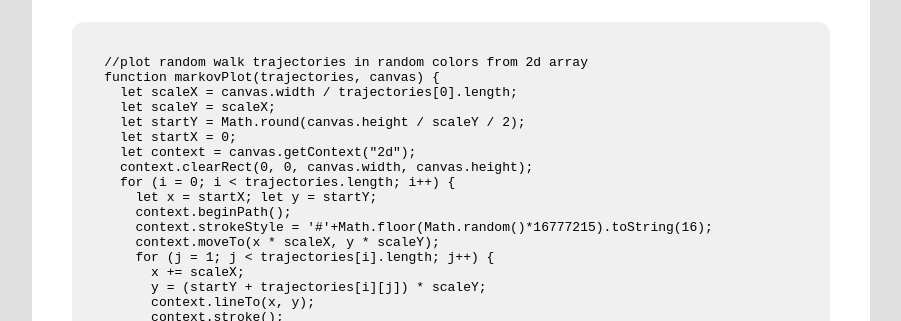
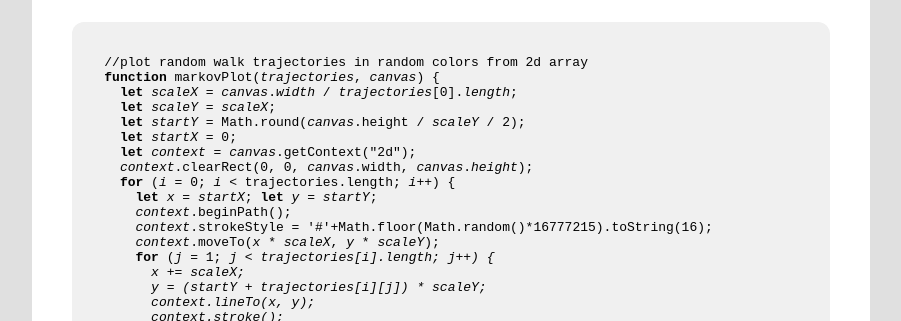
Before and after one commit to elquespera/rsschool-cv, a plain HTML site: page index.html in a window 1280 px wide. Shown: the part 631-952 px from the top of the page, without its empty margins (189-1090 px from the left). Drawn offline with Linux system fonts and the light colour scheme.

Commit message:
fix: code block formatting

```diff
--- a/index.html
+++ b/index.html
@@ -46,23 +46,23 @@
           <h2>My Code</h2>
           <pre>
             <code>//plot random walk trajectories in random colors from 2d array
-function markovPlot(trajectories, canvas) {
-  let scaleX = canvas.width / trajectories[0].length;
-  let scaleY = scaleX;
-  let startY = Math.round(canvas.height / scaleY / 2);
-  let startX = 0;
-  let context = canvas.getContext("2d");
-  context.clearRect(0, 0, canvas.width, canvas.height);
-  for (i = 0; i &lt; trajectories.length; i++) {
-    let x = startX; let y = startY;
-    context.beginPath();
-    context.strokeStyle = '#'+Math.floor(Math.random()*16777215).toString(16);
-    context.moveTo(x * scaleX, y * scaleY);
-    for (j = 1; j &lt; trajectories[i].length; j++) {
-      x += scaleX;
-      y = (startY + trajectories[i][j]) * scaleY;
-      context.lineTo(x, y);
-      context.stroke();
+<b>function</b> markovPlot(<i>trajectories</i>, <i>canvas</i>) {
+  <b>let</b> <i>scaleX</i> = <i>canvas</i>.<i>width</i> / <i>trajectories</i>[0].<i>length</i>;
+  <b>let</b> <i>scaleY</i> = <i>scaleX</i>;
+  <b>let</b> <i>startY</i> = Math.round(<i>canvas</i>.height / <i>scaleY</i> / 2);
+  <b>let</b> <i>startX</i> = 0;
+  <b>let</b> <i>context</i> = <i>canvas</i>.getContext("2d");
+  <i>context</i>.clearRect(0, 0, <i>canvas</i>.width, <i>canvas</i>.<i>height</i>);
+  <b>for</b> (<i>i</i> = 0; <i>i</i> &lt; trajectories.length; <i>i</i>++) {
+    <b>let</b> <i>x</i> = <i>startX</i>; <b>let</b> <i>y</i> = <i>startY</i>;
+    <i>context</i>.beginPath();
+    <i>context</i>.strokeStyle = '#'+Math.floor(Math.random()*16777215).toString(16);
+    <i>context</i>.moveTo(<i>x</i> * <i>scaleX</i>, <i>y</i> * <i>scaleY</i>);
+    <b>for</b> (<i>j</i> = 1; <i>j</i> &lt; <i>trajectories<i>[<i>i</i>].<i>length</i>; <i>j</i>++) {
+      <i>x</i> += <i>scaleX</i>;
+      <i>y</i> = (<i>startY</i> + <i>trajectories</i>[<i>i</i>][<i>j</i>]) * <i>scaleY</i>;
+      <i>context</i>.lineTo(<i>x</i>, <i>y</i>);
+      <i>context</i>.stroke();
     }
   }
 }</code>
```
